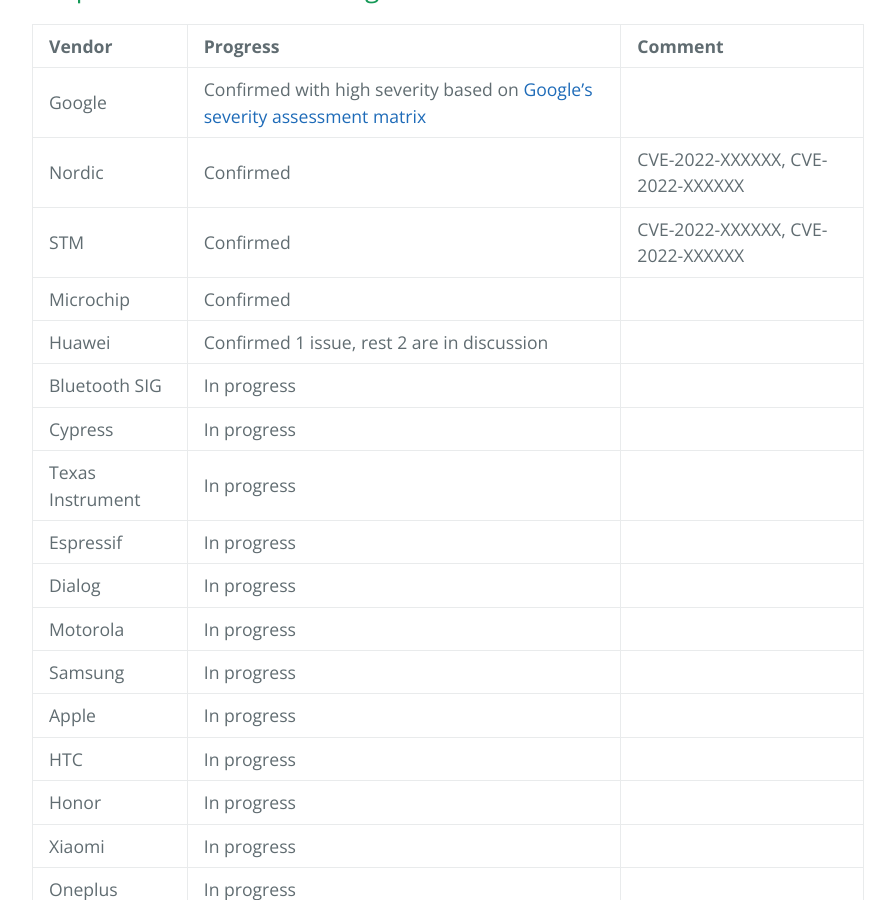
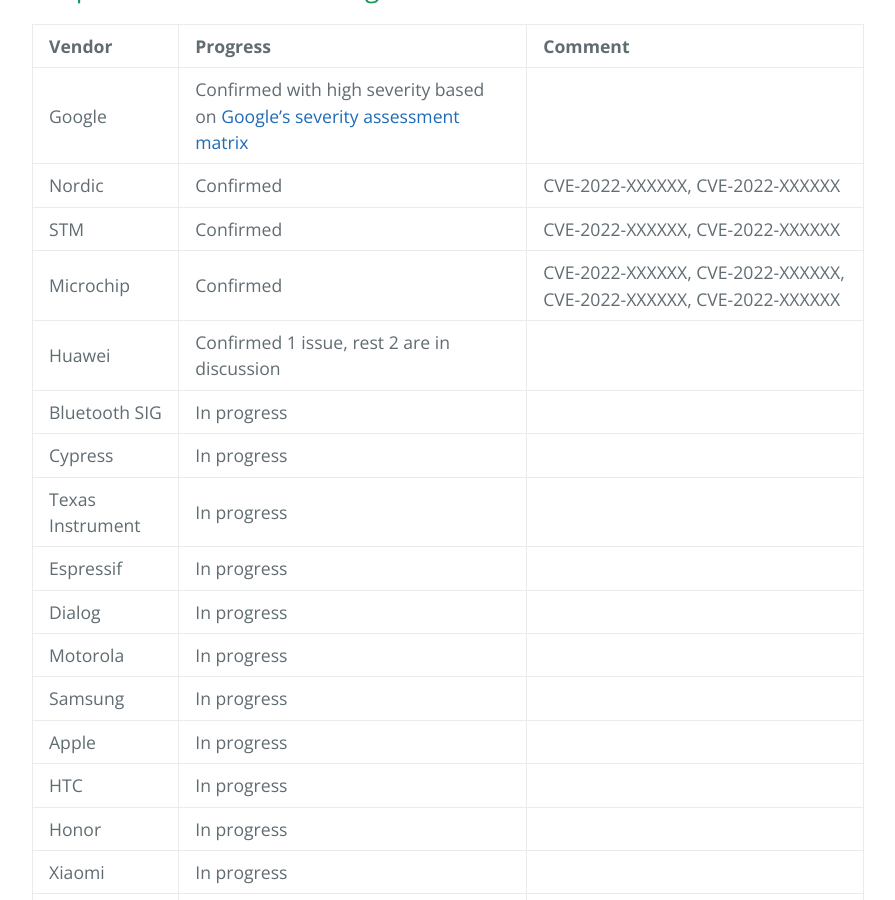
Before and after one commit to BLEDiff/BLEdiff.github.io, a Jekyll site: the page built from index.md, in a window 1280 px wide and 900 px high, scrolled down 1153 px. Shown: the whole window, without its empty margins (192-1087 px from the left). Built offline with Jekyll 4.4.1, drawn with Linux system fonts in a browser that asks for light colours.

Commit message:
Update index.md

```diff
--- a/index.md
+++ b/index.md
@@ -19,7 +19,7 @@
 | Google           | Confirmed with high severity based on <a href="https://source.android.com/docs/security/overview/updates-resources#severity"> Google's severity assessment matrix </a>           |                                  |
 | Nordic           | Confirmed                                                        | CVE-2022-XXXXXX, CVE-2022-XXXXXX |
 | STM              | Confirmed                                                        | CVE-2022-XXXXXX, CVE-2022-XXXXXX |
-| Microchip        | Confirmed                                                        |                                  |
+| Microchip        | Confirmed                                                        | CVE-2022-XXXXXX, CVE-2022-XXXXXX, CVE-2022-XXXXXX, CVE-2022-XXXXXX |
 | Huawei           | Confirmed 1 issue, rest 2 are in discussion                      |                                  |
 | Bluetooth SIG    | In progress                                                      |                                  |
 | Cypress          | In progress                                                      |                                  |
```
